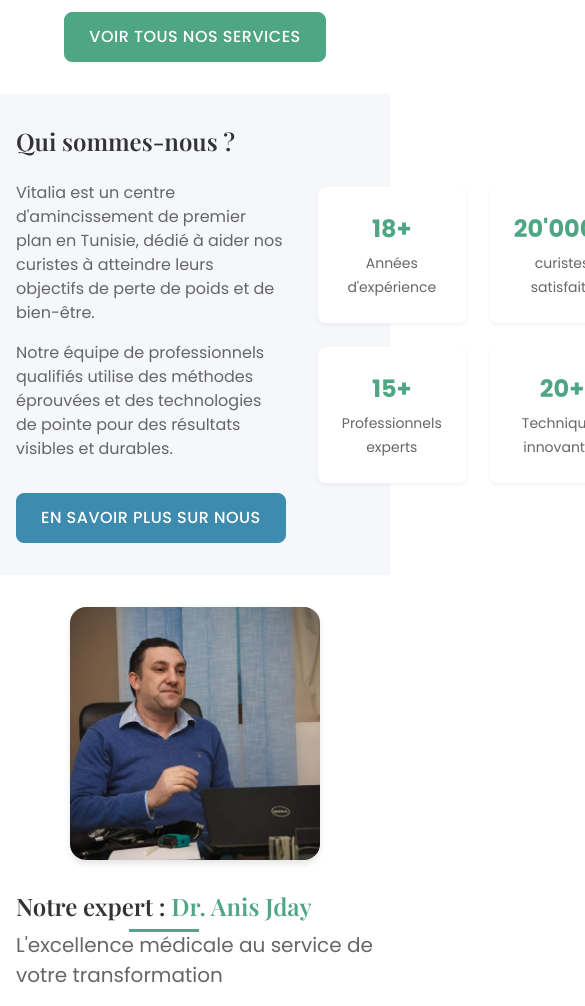
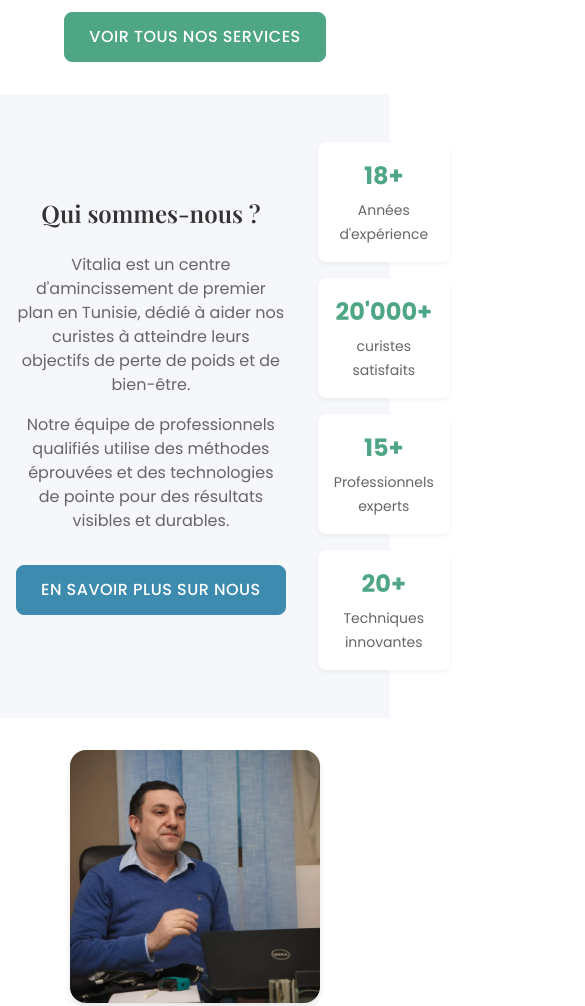
Before and after one commit to masmoudi-mehdi/Vitalia2, a website: page index.html in a window 390 px wide. Shown: the part 2280-3286 px from the top of the page, 585 px wide, since content can reach past the window. Drawn offline with nearby package versions, Linux system fonts and the light colour scheme.

Commit message:
fixed qui some nous

```diff
--- a/css/responsive.css
+++ b/css/responsive.css
@@ -108,6 +108,27 @@
   body.menu-open {
     overflow: hidden;
   }
+
+  /* About Preview Section */
+  #about-preview .container {
+    padding: var(--spacing-lg);
+  }
+
+  .about-content {
+    flex-direction: column;
+    gap: var(--spacing-xl);
+  }
+
+  .about-text {
+    width: 100%;
+    text-align: center;
+  }
+
+  .about-stats {
+    width: 100%;
+    grid-template-columns: repeat(2, 1fr);
+    gap: var(--spacing-md);
+  }
 }
 
 /* Small devices (phones, 576px and down) */
@@ -123,6 +144,26 @@
   .nav-menu {
     width: 100%;
     top: 60px;
+  }
+
+  #about-preview .container {
+    padding: var(--spacing-md);
+  }
+
+  .about-stats {
+    grid-template-columns: 1fr;
+  }
+
+  .stat-item {
+    padding: var(--spacing-md);
+  }
+
+  .stat-number {
+    font-size: var(--font-size-xxl);
+  }
+
+  .stat-text {
+    font-size: var(--font-size-sm);
   }
 }
 
```
